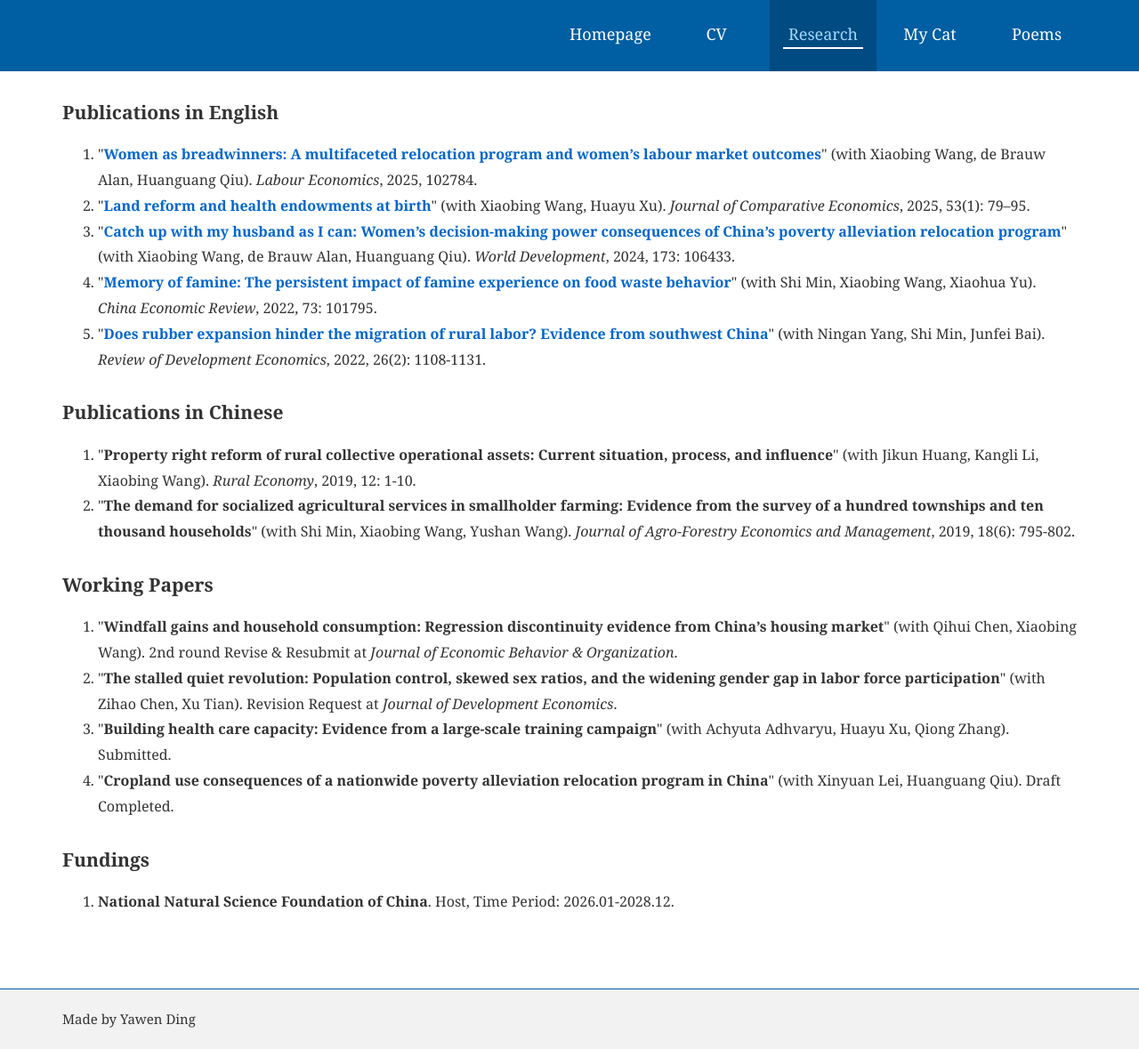
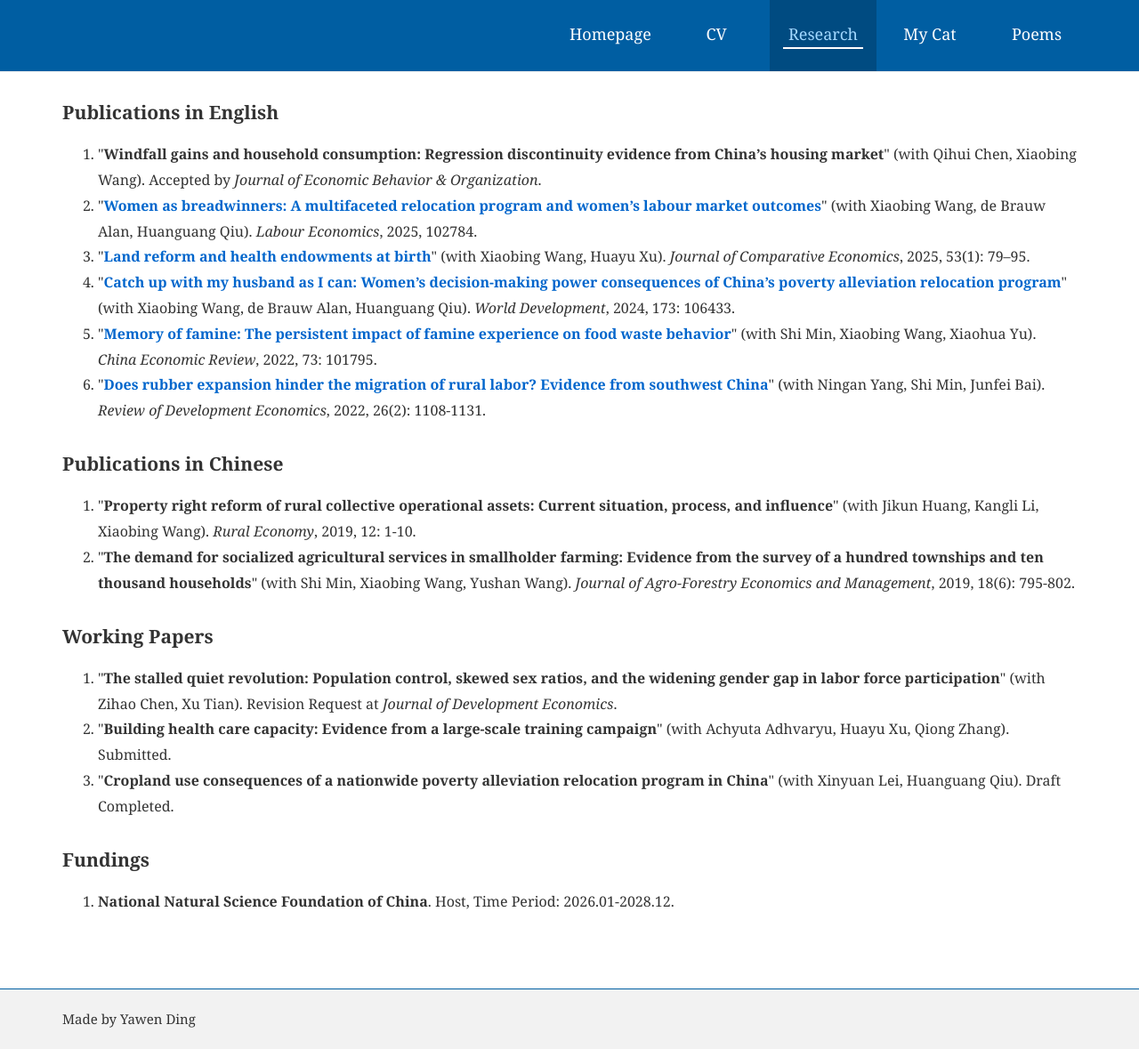
Before and after one commit to YawenDing/yawending.github.io, a Jekyll site: the page built from pages/_research/index.md, in a window 1280 px wide. Shown: the whole page at 89% size. Built offline with Jekyll 4.4.1, drawn with Linux system fonts in a browser that asks for light colours; part of the change alters nothing that is shown.

Commit message:
update windfall paper

```diff
--- a/pages/_research/index.md
+++ b/pages/_research/index.md
@@ -7,7 +7,7 @@ no_heading: true
 ## Publications in English
 
 <ol>
-
+<li>"<b>Windfall gains and household consumption: Regression discontinuity evidence from China’s housing market</b>" (with Qihui Chen, Xiaobing Wang). Accepted by <i>Journal of Economic Behavior & Organization</i>.</li>
 <li>
     "<a href="https://www.sciencedirect.com/science/article/abs/pii/S0927537125001083" target="_blank" rel="noopener"><b>Women as breadwinners: A multifaceted relocation program and women’s labour market outcomes</b></a>" (with Xiaobing Wang, de Brauw Alan, Huanguang Qiu). <i>Labour Economics</i>, 2025, 102784.
  </li>
@@ -47,7 +47,7 @@ no_heading: true
 
 <ol>
 
-<li>"<b>Windfall gains and household consumption: Regression discontinuity evidence from China’s housing market</b>" (with Qihui Chen, Xiaobing Wang). 2nd round Revise & Resubmit at <i>Journal of Economic Behavior & Organization</i>.</li>
+
 
 
 <li>"<b>The stalled quiet revolution: Population control, skewed sex ratios, and the widening gender gap in labor force participation</b>" (with Zihao Chen, Xu Tian). Revision Request at <i>Journal of Development Economics</i>.</li>
```
